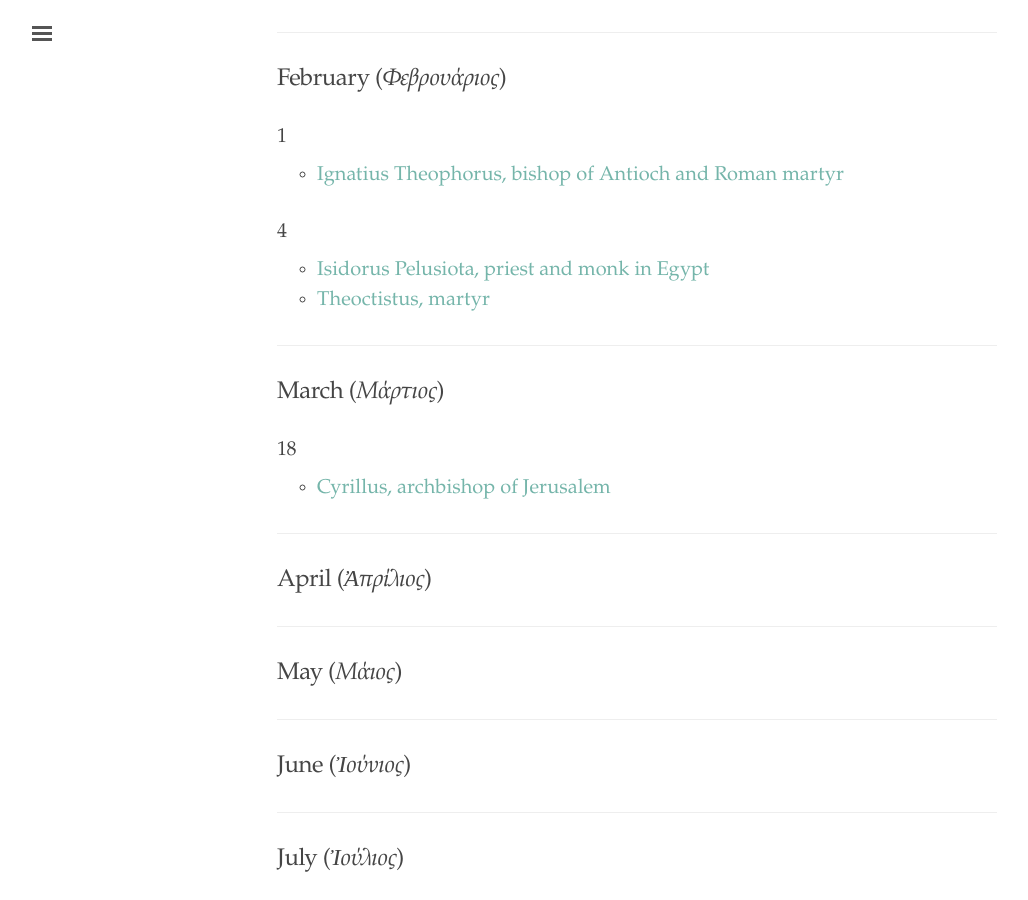
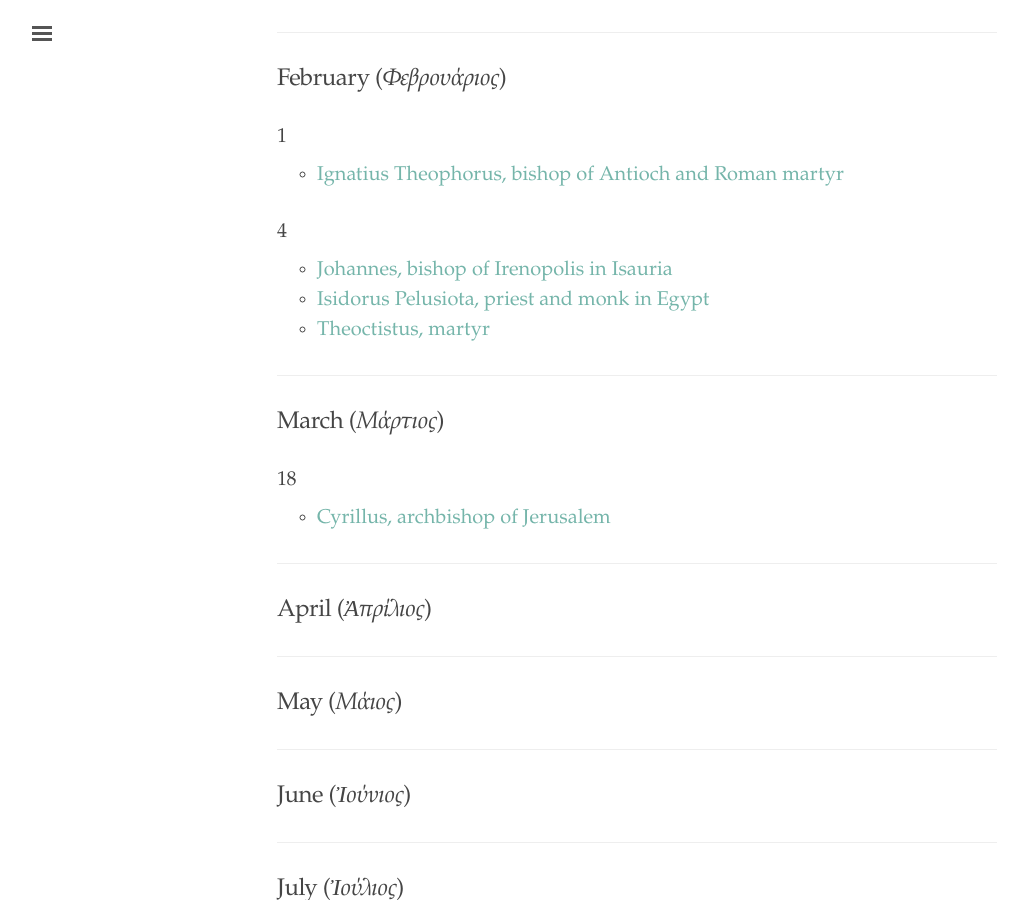
Before and after one commit to cjkoepke1/greek-hagiography, a Jekyll site: the page built from index.md, in a window 1280 px wide and 900 px high, scrolled down 1707 px. Shown: the whole window, without its empty margins (3-1031 px from the left). Built offline with Jekyll 4.4.1, drawn with Linux system fonts in a browser that asks for light colours.

Commit message:
Added Johannes of Irenopolis

```diff
--- a/index.md
+++ b/index.md
@@ -76,6 +76,7 @@ title: "Greek Hagiography"
 
 ### 4
 
+- [Johannes, bishop of Irenopolis in Isauria](https://cjkoepke1.github.io/greek-hagiography/saints/iohannes-irenopolis/)
 - [Isidorus Pelusiota, priest and monk in Egypt](https://cjkoepke1.github.io/greek-hagiography/saints/isidorus-pelusiota/)
 - [Theoctistus, martyr](https://cjkoepke1.github.io/greek-hagiography/saints/theoctistus-martyr/)
 
```
